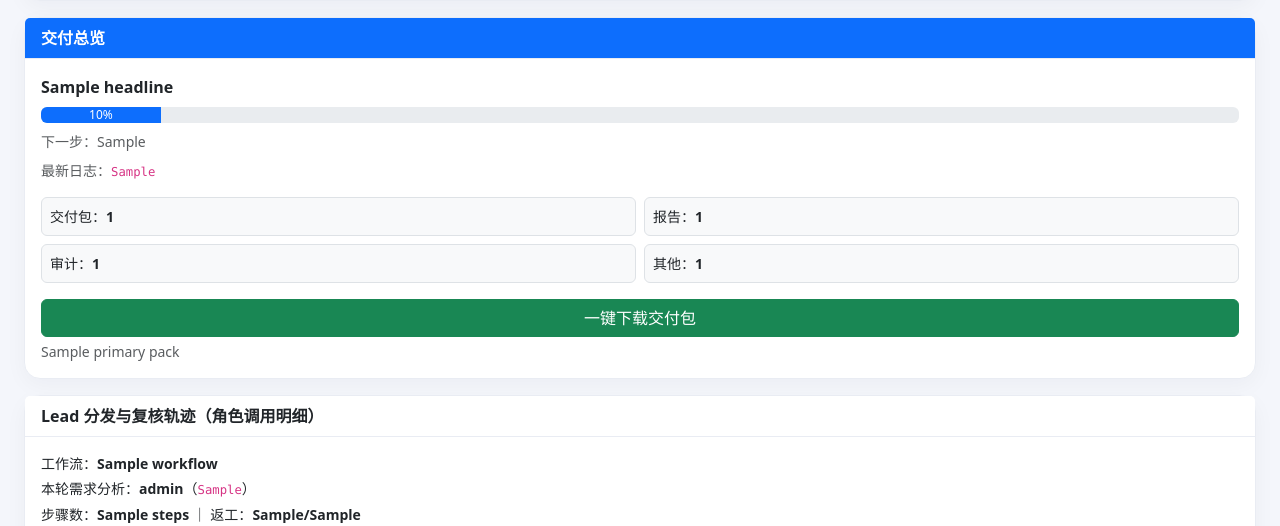
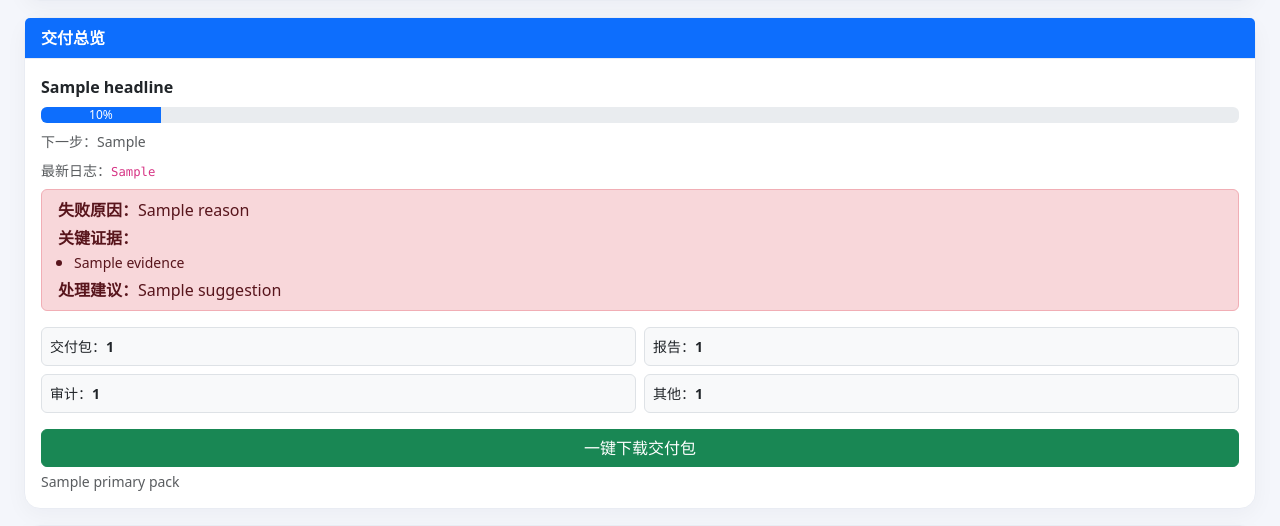
Before and after one commit to kelly-create/bot-skllis, a Flask app: template agent-team-console/templates/task_detail.html in a window 1280 px wide. Shown: the part 152-678 px from the top of the page. Run offline with Flask 3, Linux system fonts and the light colour scheme; the template is opened without the code that fills it: most values are stand-ins (such as "Sample title", 1, 10 or a date in 2020).

Commit message:
feat: add explicit failure diagnosis panel with evidence and fix guidance

```diff
--- a/agent-team-console/app.py
+++ b/agent-team-console/app.py
@@ -203,6 +203,51 @@ def classify_output_files(output_files):
     return {"packs": packs, "reports": reports, "audits": audits, "others": others}
 
 
+def extract_failure_diagnosis(logs):
+    reason = ""
+    evidences = []
+
+    for row in reversed(logs):
+        line = (row["line"] or "").strip()
+        if not line:
+            continue
+
+        if ("多Agent流程失败：" in line) or ("任务失败：" in line) or ("执行异常：" in line):
+            reason = line
+            break
+
+    if not reason:
+        for row in reversed(logs):
+            line = (row["line"] or "").strip()
+            if any(k in line for k in ["FAIL", "失败", "异常", "打回"]):
+                reason = line
+                break
+
+    for row in reversed(logs):
+        line = (row["line"] or "").strip()
+        if any(k in line for k in ["FAIL", "失败", "异常", "打回", "质控", "复核"]):
+            evidences.append(line)
+        if len(evidences) >= 3:
+            break
+
+    suggestion = "请根据失败原因修正后重置任务；若不确定，可把“失败原因+最近3条证据”发给我，我会给出具体修复步骤。"
+    combo = reason + "\n" + "\n".join(evidences)
+    if "未配置 api_base" in combo or "未配置 api_key" in combo:
+        suggestion = "先到角色中心补齐该角色的 API Base / API Key / 模型，再重置任务。"
+    elif "质控未通过" in combo:
+        suggestion = "当前阶段产出不满足验收标准。请按质控原因补齐“可验收结果”（例如实际数据/文件/结论），再重置任务。"
+    elif "最大重试" in combo or "最大返工轮次" in combo:
+        suggestion = "已触发重试上限。建议先优化当前阶段提示词或放宽验收条件，再重置任务；必要时提高重试上限。"
+    elif "HTTP" in combo or "模型请求失败" in combo:
+        suggestion = "模型/API调用失败。请检查角色 API 可用性、密钥有效性、模型名是否正确。"
+
+    return {
+        "reason": reason or "未定位到明确失败主因（请查看日志）",
+        "evidences": evidences,
+        "suggestion": suggestion,
+    }
+
+
 def build_delivery_overview(task, output_files, logs):
     status = (task["status"] or "").strip().lower()
     rc = task["return_code"]
@@ -216,7 +261,7 @@ def build_delivery_overview(task, output_files, logs):
         progress = 60
     elif status == "failed":
         headline = "❌ 任务执行失败，需要返工"
-        next_action = "查看失败日志并重置任务，必要时补充附件或说明。"
+        next_action = "查看“失败诊断”后按建议处理，再重置任务。"
         progress = 100
     else:
         headline = "📝 任务待执行"
@@ -235,6 +280,8 @@ def build_delivery_overview(task, output_files, logs):
     groups = classify_output_files(output_files)
     primary_pack = groups["packs"][0] if groups["packs"] else None
 
+    failure = extract_failure_diagnosis(logs) if status == "failed" else None
+
     return {
         "headline": headline,
         "next_action": next_action,
@@ -242,6 +289,7 @@ def build_delivery_overview(task, output_files, logs):
         "latest_line": latest_line,
         "groups": groups,
         "primary_pack": primary_pack,
+        "failure": failure,
     }
 
 
--- a/agent-team-console/templates/task_detail.html
+++ b/agent-team-console/templates/task_detail.html
@@ -87,6 +87,21 @@
             <div class="small text-muted">下一步：{{ delivery.next_action }}</div>
             {% if delivery.latest_line %}
               <div class="small mt-2"><span class="text-muted">最新日志：</span><code>{{ delivery.latest_line }}</code></div>
+            {% endif %}
+
+            {% if delivery.failure %}
+            <div class="alert alert-danger mt-2 mb-2 py-2">
+              <div><b>失败原因：</b>{{ delivery.failure.reason }}</div>
+              {% if delivery.failure.evidences and delivery.failure.evidences|length > 0 %}
+              <div class="mt-1"><b>关键证据：</b></div>
+              <ul class="mb-1 ps-3">
+                {% for e in delivery.failure.evidences %}
+                <li><small>{{ e }}</small></li>
+                {% endfor %}
+              </ul>
+              {% endif %}
+              <div><b>处理建议：</b>{{ delivery.failure.suggestion }}</div>
+            </div>
             {% endif %}
 
             <div class="row g-2 mt-2 small">
```
Also changed, not shown: MEMORY.md (+1 -0 lines), memory/2026-02-21.md (+15 -0 lines).
